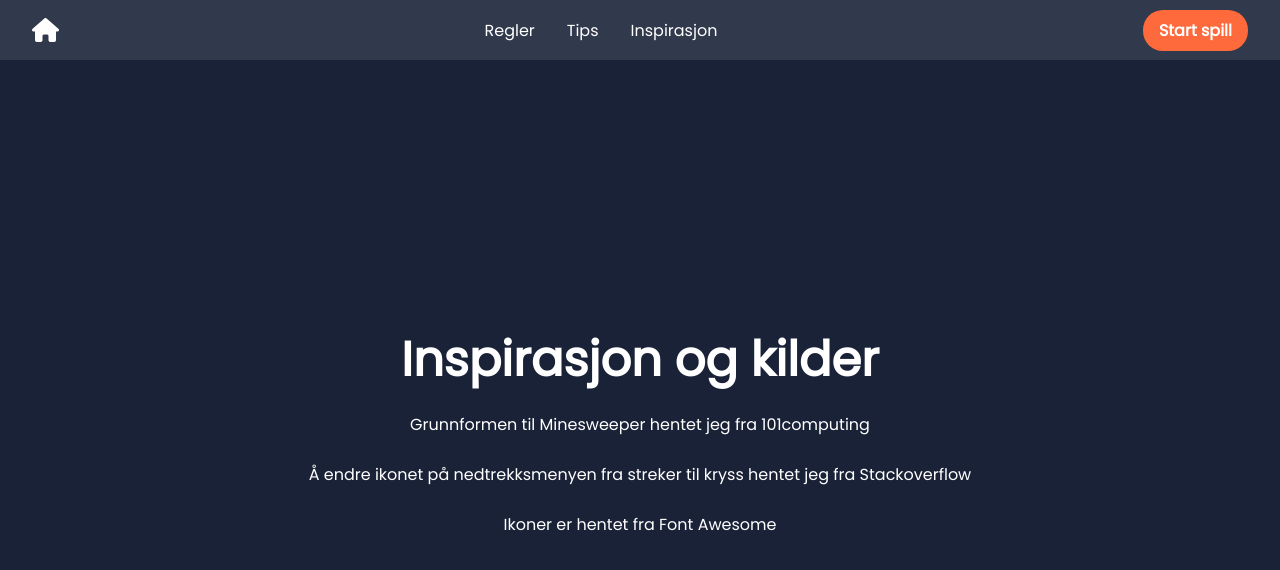
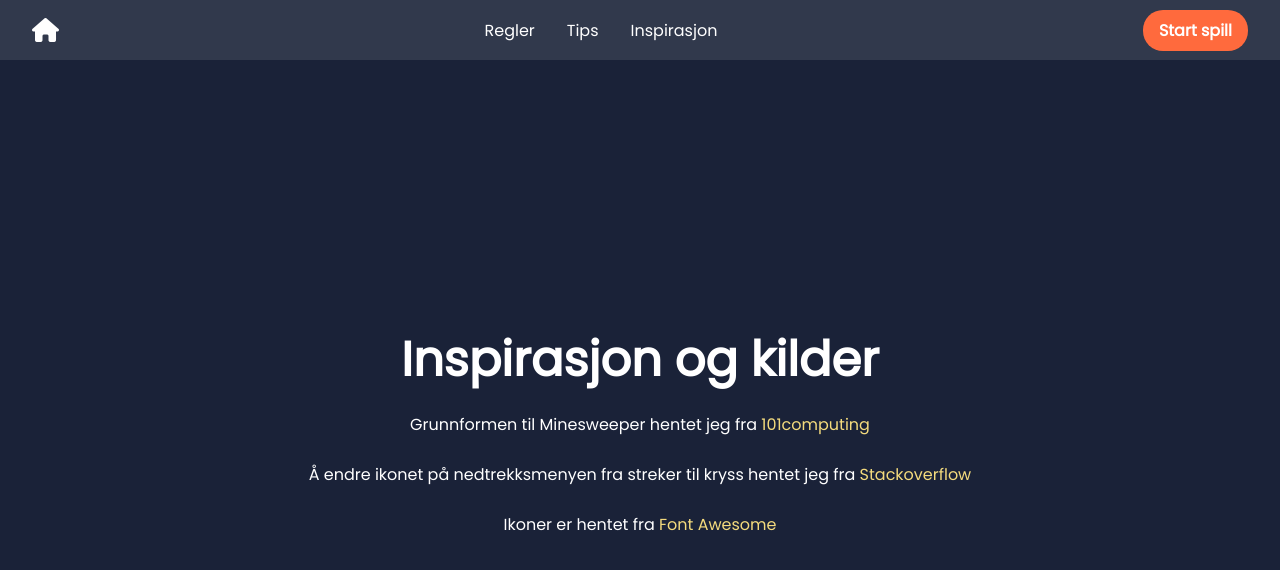
Before and after one commit to henrikhay/henrikhay.github.io, a plain HTML site: page Undersider/inspirasjon.html in a window 1280 px wide. Drawn offline with Linux system fonts and the light colour scheme.

Commit message:
Update inspirasjon.html

```diff
--- a/Undersider/inspirasjon.html
+++ b/Undersider/inspirasjon.html
@@ -7,6 +7,11 @@
     <title>Inspirasjon</title>
     <link rel="stylesheet" href="https://cdnjs.cloudflare.com/ajax/libs/font-awesome/6.4.0/css/all.min.css" integrity="sha512-iecdLmaskl7CVkqkXNQ/ZH/XLlvWZOJyj7Yy7tcenmpD1ypASozpmT/E0iPtmFIB46ZmdtAc9eNBvH0H/ZpiBw==" crossorigin="anonymous" referrerpolicy="no-referrer" />
     <link rel="stylesheet" href="../style.css">
+    <style>
+        .show-page a{
+            color: #F4DB7D;
+        }
+    </style>
 </head>
 <body>
     <header class="navbar">
```
